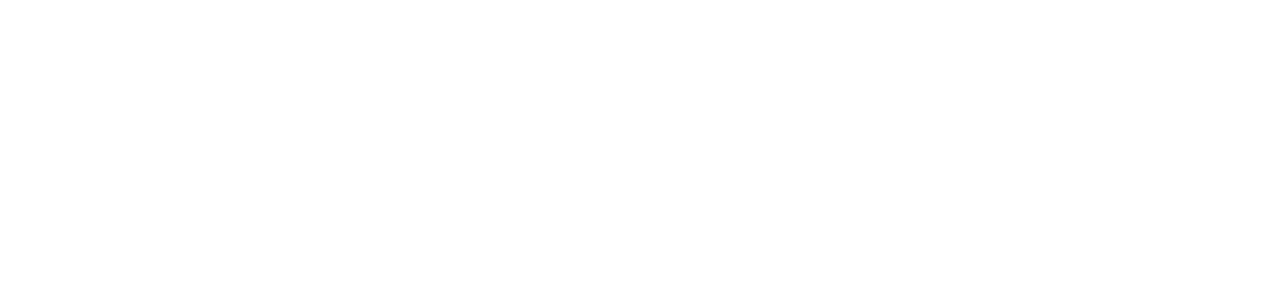
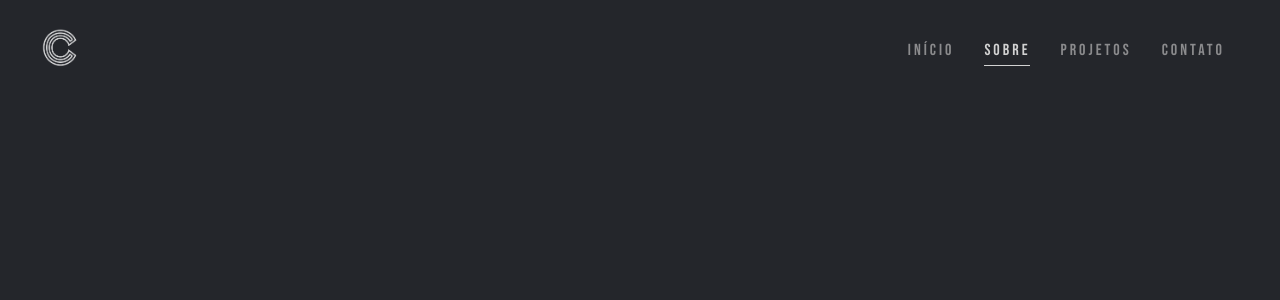
Before and after one commit to caamag/portifolio, a React (Vite) app: page /about in a window 1280 px wide. Before the commit this address had no page. Shown: the top 300 px of the page. Built offline with nearby package versions, Linux system fonts and the light colour scheme.

Commit message:
Adiconando header

```diff
--- a/index.html
+++ b/index.html
@@ -4,6 +4,16 @@
     <meta charset="UTF-8" />
     <link rel="icon" type="image/svg+xml" href="/vite.svg" />
     <meta name="viewport" content="width=device-width, initial-scale=1.0" />
+
+    <!--Font-->
+    <link rel="preconnect" href="https://fonts.googleapis.com" />
+    <link rel="preconnect" href="https://fonts.gstatic.com" crossorigin />
+    <link
+      href="https://fonts.googleapis.com/css2?family=Bebas+Neue&family=Montserrat:ital,wght@0,100..900;1,100..900&display=swap"
+      rel="stylesheet"
+    />
+    <!--Font-->
+
     <title>Caio Magalhães</title>
   </head>
   <body>
--- a/package.json
+++ b/package.json
@@ -12,6 +12,7 @@
   "dependencies": {
     "react": "^19.1.0",
     "react-dom": "^19.1.0",
+    "react-icons": "^5.5.0",
     "react-router-dom": "^7.7.1",
     "styled-components": "^6.1.19"
   },
--- /dev/null
+++ b/src/components/header/index.tsx
@@ -0,0 +1,30 @@
+import * as _ from "./style";
+import { NavLink } from "react-router-dom";
+import Logo from "../../assets/logo.png";
+
+const Header = () => {
+  return (
+    <_.Header>
+      <NavLink to={"/"}>
+        <img src={Logo} />
+      </NavLink>
+
+      <_.HeaderList>
+        <li>
+          <NavLink to={"/"}>Início</NavLink>
+        </li>
+        <li>
+          <NavLink to={"/about"}>Sobre</NavLink>
+        </li>
+        <li>
+          <NavLink to={"/projects"}>Projetos</NavLink>
+        </li>
+        <li>
+          <NavLink to={"/contact"}>Contato</NavLink>
+        </li>
+      </_.HeaderList>
+    </_.Header>
+  );
+};
+
+export default Header;
--- /dev/null
+++ b/src/components/header/style.ts
@@ -0,0 +1,55 @@
+import styled from "styled-components";
+import { Colors } from "../../global/colors";
+
+export const Header = styled.header`
+  width: 100vw;
+  max-width: 1600px;
+  margin: 0 auto;
+  height: 100px;
+
+  display: flex;
+  align-items: center;
+  justify-content: space-between;
+
+  img {
+    width: 60px;
+    transition: 150ms;
+    height: auto;
+    margin-left: 30px;
+    transform: scale(0.9);
+
+    &:hover {
+      transform: scale(1);
+    }
+  }
+`;
+
+export const HeaderList = styled.ul`
+  display: flex;
+  margin-right: 40px;
+
+  li {
+    list-style: none;
+    margin: 0px 15px;
+    letter-spacing: 3px;
+  }
+
+  a {
+    font-size: 16px;
+    color: ${Colors.gray};
+    text-decoration: none;
+    padding-bottom: 5px;
+    transition: 150ms;
+
+    &:hover {
+      border-bottom: 1px solid ${Colors.white};
+      color: ${Colors.white};
+    }
+  }
+
+  .active {
+    border-bottom: 1px solid ${Colors.white};
+    color: ${Colors.white};
+    transform: scale(1);
+  }
+`;
--- a/src/global/styles.ts
+++ b/src/global/styles.ts
@@ -1,4 +1,5 @@
 import { createGlobalStyle } from "styled-components";
+import { Colors } from "./colors";
 
 export const GobalStyle = createGlobalStyle`
     * {
@@ -9,9 +10,14 @@ export const GobalStyle = createGlobalStyle`
 
     html {
         scroll-behavior: smooth;
+        font-family: "Bebas Neue", sans-serif;
+        font-weight: 400;
+        font-style: normal;
     }
 
-    body {}
+    body {
+        background-color: ${Colors.black};
+    }
 
     button {
         cursor: pointer;
--- a/src/router.tsx
+++ b/src/router.tsx
@@ -1,4 +1,7 @@
 import { BrowserRouter, Routes, Route } from "react-router-dom";
+
+//components
+import Header from "./components/header";
 
 //pages
 import HomePage from "./pages/home";
@@ -6,6 +9,7 @@ import HomePage from "./pages/home";
 const Router = () => {
   return (
     <BrowserRouter>
+      <Header />
       <Routes>
         <Route path="/" element={<HomePage />} />
       </Routes>
```
Also changed, not shown: src/assets/logo.png (added), 1 other file (tests, documents, lock files or other folders).
